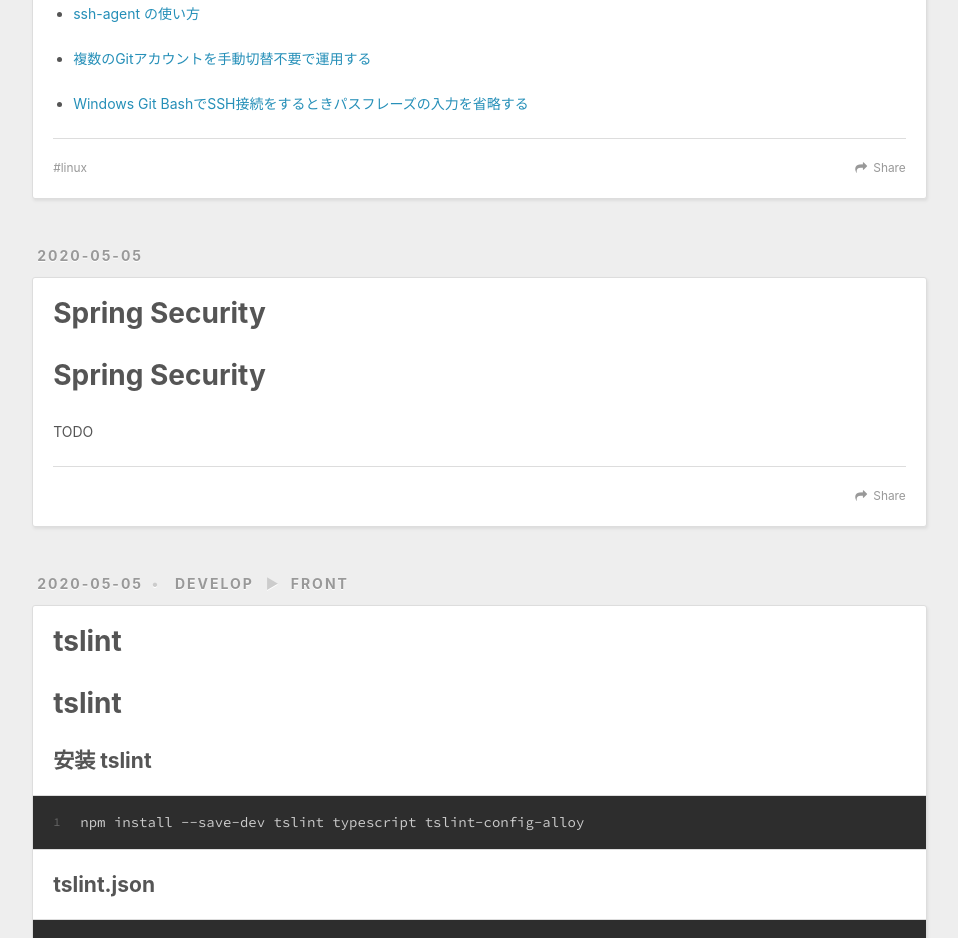
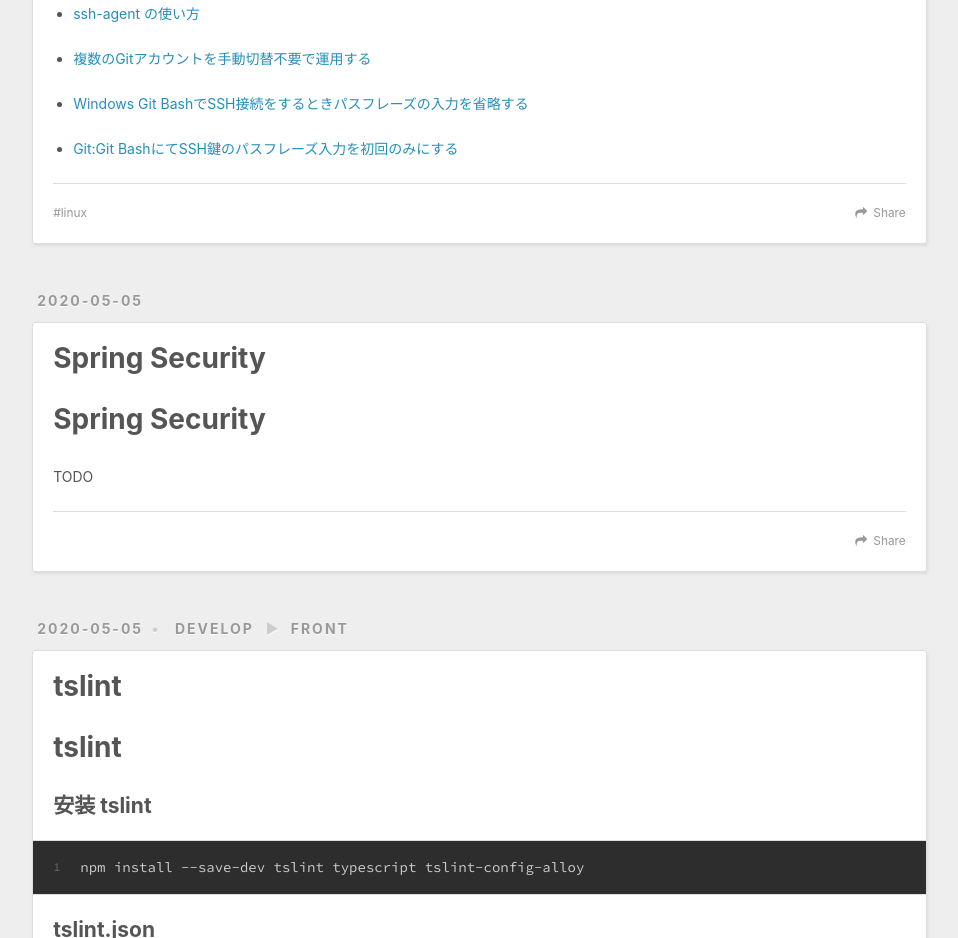
Before and after one commit to wangjw/wangjw.github.io, a plain HTML site: page index.html in a window 1280 px wide. Shown: the part 4529-5467 px from the top of the page, without its empty margins (8-966 px from the left). Drawn offline with nearby package versions, Linux system fonts and the light colour scheme.

Commit message:
Site updated: 2020-05-08 12:43:48

```diff
--- a/index.html
+++ b/index.html
@@ -147,6 +147,8 @@
 <li><p><a href="https://qiita.com/KeyMama/items/f9291bb125ee94b52b78#ssh%E3%82%AD%E3%83%BC%E3%82%92%E8%A4%87%E6%95%B0%E7%94%A8%E6%84%8F%E3%81%97%E3%81%9D%E3%82%8C%E3%81%9E%E3%82%8C%E3%81%AEgithub%E3%82%A2%E3%82%AB%E3%82%A6%E3%83%B3%E3%83%88%E3%81%A7%E5%85%AC%E9%96%8B%E9%8D%B5%E3%82%92%E8%A8%AD%E5%AE%9A" target="_blank" rel="noopener">複数のGitアカウントを手動切替不要で運用する</a></p>
 </li>
 <li><p><a href="https://www.granfairs.com/blog/staff/ssh-passphrase" target="_blank" rel="noopener">Windows Git BashでSSH接続をするときパスフレーズの入力を省略する</a></p>
+</li>
+<li><p><a href="https://takanosho.wordpress.com/2013/01/11/input-ssh-key-passphrase-only-once-on-git-bash/" target="_blank" rel="noopener">Git:Git BashにてSSH鍵のパスフレーズ入力を初回のみにする</a></p>
 </li>
 </ul>
 
```
Also changed, not shown: 2020/05/05/linux/ssh-config/index.html (+3 -1 lines).
